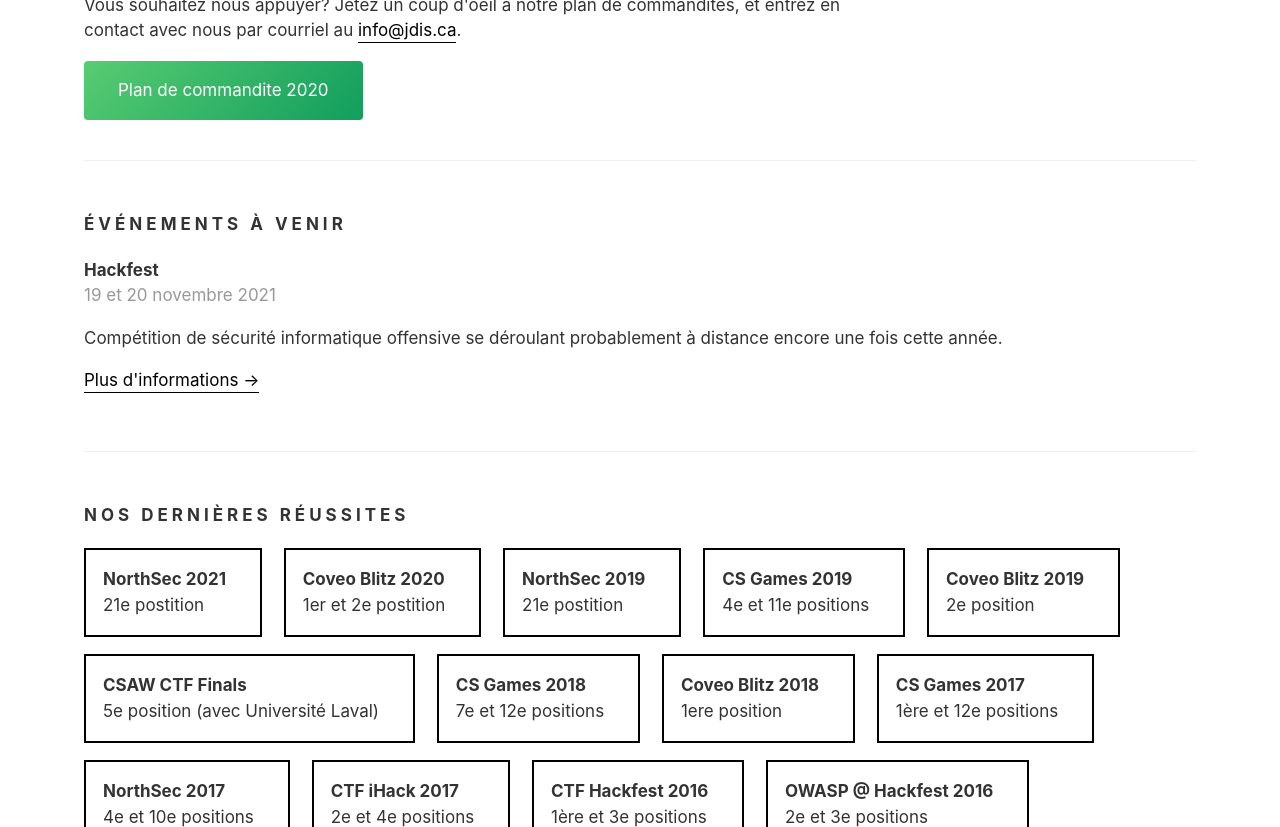
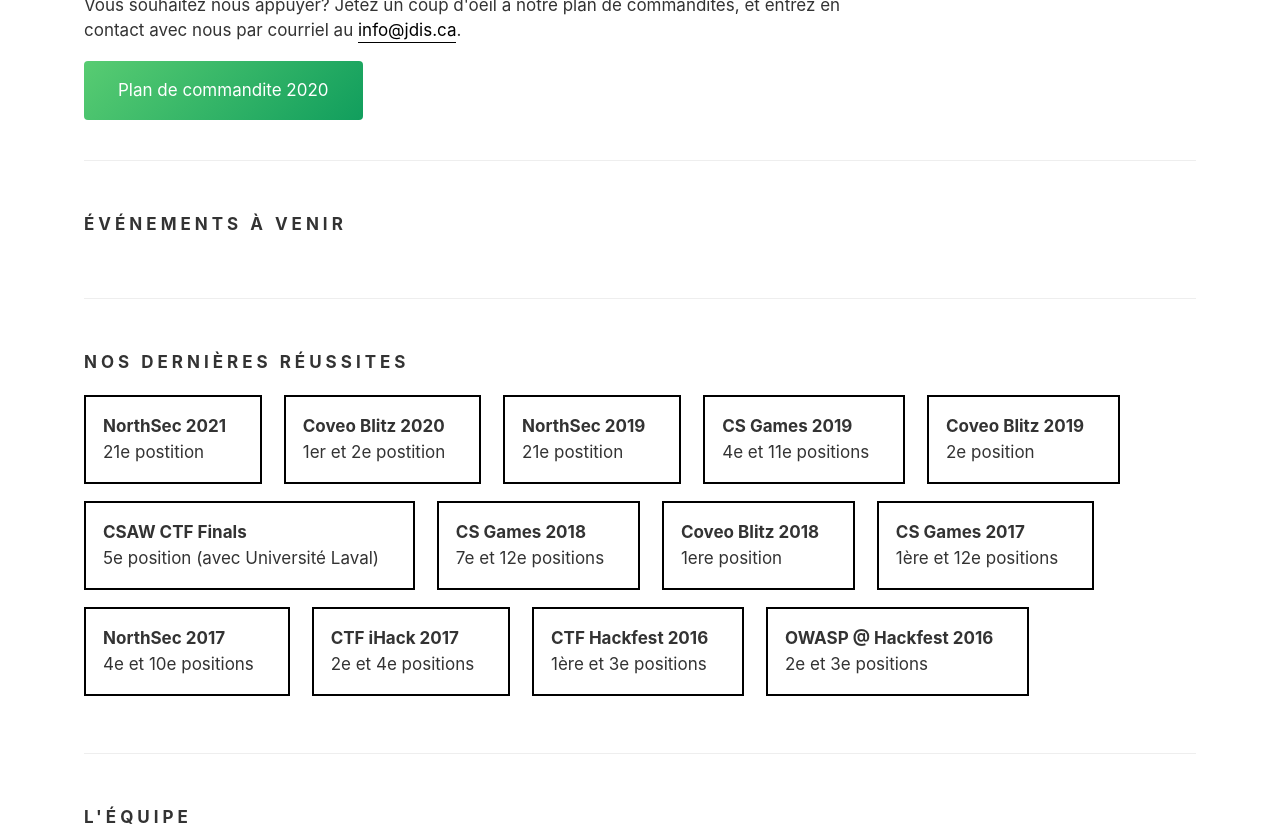
Before and after one commit to JDIS/Website, a Jekyll site: the page built from _pages/index.html, in a window 1280 px wide and 900 px high, scrolled down 2214 px, cut to the strip 0-827 px from the top of the window. Built offline with Jekyll 4.4.1, drawn with Linux system fonts in a browser that asks for light colours; some web fonts are replaced.

Commit message:
?? retrait entier

```diff
--- a/_data/events.json
+++ b/_data/events.json
@@ -1,10 +1,3 @@
 [
 
-  {
-    "name": "Hackfest",
-    "url": "https://hackfest.ca/",
-    "date": "19 et 20 novembre 2021",
-    "date_unix": 1637334000000,
-    "description": "Compétition de sécurité informatique offensive se déroulant probablement à distance encore une fois cette année."
-  }
 ]
```
